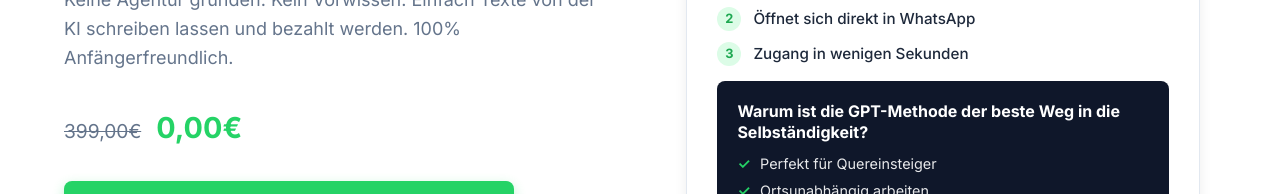
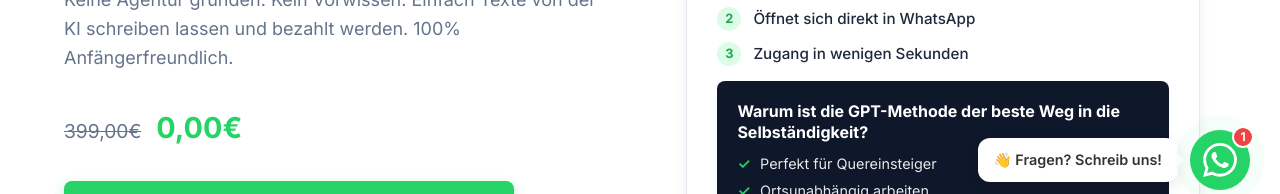
Before and after one commit to MarioS-wq/rs-consulting---coaching, a plain HTML site: page index.html in a window 1280 px wide. Shown: the part 580-774 px from the top of the page. Drawn offline with nearby package versions, Linux system fonts and the light colour scheme; a web font is replaced by a local one.

Commit message:
Update index.html

```diff
--- a/index.html
+++ b/index.html
@@ -221,7 +221,7 @@
         .highlight-box ul li::before { content: '✓'; color: var(--color-primary); font-weight: bold; }
 
         /* =========================================
-           6. MODULES, REVIEWS & NEW GRAPH STYLES
+           6. MODULES, REVIEWS & GRAPH
            ========================================= */
         .module-card {
             background: white; border: 1px solid var(--color-border);
@@ -254,50 +254,84 @@
             font-size: 0.8rem; flex-shrink: 0;
         }
 
-        /* --- NEW: GRAPH ANIMATION STYLES --- */
+        /* Graph Animation Styles */
         .graph-container {
-            background: white;
-            border-radius: var(--radius-xl);
-            padding: 30px;
-            box-shadow: var(--shadow-lg);
-            margin-bottom: 50px;
-            border: 1px solid var(--color-border);
+            background: white; border-radius: var(--radius-xl); padding: 30px;
+            box-shadow: var(--shadow-lg); margin-bottom: 50px; border: 1px solid var(--color-border);
         }
         .graph-svg { width: 100%; height: auto; display: block; }
 
-        /* Initial states for animation */
-        .graph-bar {
-            transform-box: fill-box;
-            transform-origin: bottom;
-            transform: scaleY(0);
-            transition: transform 0.8s cubic-bezier(0.4, 0, 0.2, 1);
-            opacity: 0.7;
-        }
+        .graph-bar { transform-box: fill-box; transform-origin: bottom; transform: scaleY(0); transition: transform 0.8s cubic-bezier(0.4, 0, 0.2, 1); opacity: 0.7; }
         .graph-bar:hover { opacity: 1; }
-
-        .graph-connector {
-            stroke-dasharray: 1000;
-            stroke-dashoffset: 1000;
-            transition: stroke-dashoffset 1.5s ease-in-out;
-        }
-        .graph-point {
-            opacity: 0;
-            transition: opacity 0.3s ease, transform 0.3s ease;
-            transform: scale(0);
-            transform-box: fill-box;
-            transform-origin: center;
-        }
+        .graph-connector { stroke-dasharray: 1000; stroke-dashoffset: 1000; transition: stroke-dashoffset 1.5s ease-in-out; }
+        .graph-point { opacity: 0; transition: opacity 0.3s ease, transform 0.3s ease; transform: scale(0); transform-box: fill-box; transform-origin: center; }
         .graph-label-step { opacity: 0; transition: opacity 0.5s ease; }
 
-        /* Animation triggers */
         .graph-animate-active .graph-bar.show { transform: scaleY(1); }
         .graph-animate-active .graph-connector.show { stroke-dashoffset: 0; }
         .graph-animate-active .graph-point.show { opacity: 1; transform: scale(1); }
         .graph-animate-active .graph-label-step.show { opacity: 1; }
 
+        /* =========================================
+           7. WHATSAPP CHAT WIDGET STYLES
+           ========================================= */
+        .whatsapp-widget {
+            position: fixed;
+            bottom: 30px;
+            right: 30px;
+            z-index: 1000;
+            display: flex;
+            align-items: center;
+            gap: 12px;
+            text-decoration: none;
+            cursor: pointer;
+        }
+
+        .whatsapp-icon-container {
+            width: 60px;
+            height: 60px;
+            background-color: #25D366;
+            border-radius: 50%;
+            box-shadow: 0 4px 12px rgba(0,0,0,0.2);
+            display: flex; align-items: center; justify-content: center;
+            position: relative;
+            transition: transform 0.3s ease;
+            animation: pulse-green 2s infinite;
+        }
+        .whatsapp-icon-container:hover { transform: scale(1.1); }
+        .whatsapp-icon-container svg { width: 34px; height: 34px; fill: white; }
+
+        .notification-badge {
+            position: absolute; top: -4px; right: -4px;
+            background-color: #EF4444; color: white;
+            font-size: 12px; font-weight: bold;
+            width: 22px; height: 22px; border-radius: 50%;
+            display: flex; align-items: center; justify-content: center;
+            border: 2px solid white;
+        }
+
+        .whatsapp-message-bubble {
+            background: white; padding: 10px 16px;
+            border-radius: 12px; box-shadow: 0 4px 15px rgba(0,0,0,0.1);
+            font-size: 0.9rem; font-weight: 600; color: #333;
+            position: relative; opacity: 0; transform: translateX(20px);
+            animation: slide-in 0.5s forwards 1s;
+            white-space: nowrap;
+        }
+        .whatsapp-message-bubble::after {
+            content: ''; position: absolute; right: -6px; top: 50%; transform: translateY(-50%);
+            border-top: 6px solid transparent; border-bottom: 6px solid transparent; border-left: 6px solid white;
+        }
+
+        @keyframes pulse-green {
+            0% { box-shadow: 0 0 0 0 rgba(37, 211, 102, 0.7); }
+            70% { box-shadow: 0 0 0 15px rgba(37, 211, 102, 0); }
+            100% { box-shadow: 0 0 0 0 rgba(37, 211, 102, 0); }
+        }
+        @keyframes slide-in { to { opacity: 1; transform: translateX(0); } }
 
         /* =========================================
-           7. RESPONSIVE
+           8. RESPONSIVE
            ========================================= */
         @media (max-width: 1024px) {
             .grid-2 { grid-template-columns: 1fr; gap: 50px; text-align: center; }
@@ -306,8 +340,7 @@
             .desktop-cta { width: 100%; max-width: 100%; display: flex; flex-direction: column; align-items: center; }
             .display-1 { font-size: 2.5rem; }
             .check-grid { grid-template-columns: 1fr; text-align: left;}
-            /* Change image container on smaller screens if needed, but aspect ratio handles it well */
-             .about-image-container { max-height: 400px; }
+            .about-image-container { max-height: 400px; }
         }
         @media (max-width: 768px) {
             .grid-3 { grid-template-columns: 1fr; }
@@ -316,15 +349,16 @@
             .mobile-sticky-bar { display: flex !important; }
             .hero { padding-top: 30px; }
             .module-card { margin-bottom: 15px; }
-             /* On mobile, maybe reduce max height of about image further */
             .about-image-container { max-height: 350px; }
-             .graph-container { padding: 15px; }
-             /* Hide Y-axis labels on very small screens to save space */
-             .graph-label-y { font-size: 10px; }
+            .graph-container { padding: 15px; }
+            .graph-label-y { font-size: 10px; }
+
+            /* Move widget up on mobile to avoid covering the sticky bar */
+            .whatsapp-widget { bottom: 90px; right: 20px; }
         }
 
         /* =========================================
-           8. UTILITIES
+           9. UTILITIES
            ========================================= */
         .top-bar {
             background: var(--color-bg-dark); color: white; text-align: center;
@@ -684,6 +718,16 @@
         </div>
     </footer>
 
+    <a href="https://wa.link/8bfvny" target="_blank" class="whatsapp-widget">
+        <div class="whatsapp-message-bubble">
+            👋 Fragen? Schreib uns!
+        </div>
+        <div class="whatsapp-icon-container">
+            <svg viewBox="0 0 24 24"><path d="M17.472 14.382c-.297-.149-1.758-.867-2.03-.967-.273-.099-.471-.148-.67.15-.197.297-.767.966-.94 1.164-.173.199-.347.223-.644.075-.297-.15-1.255-.463-2.39-1.475-.883-.788-1.48-1.761-1.653-2.059-.173-.297-.018-.458.13-.606.134-.133.298-.347.446-.52.149-.174.198-.298.298-.497.099-.198.05-.371-.025-.52-.075-.149-.669-1.612-.916-2.207-.242-.579-.487-.5-.669-.51-.173-.008-.371-.01-.57-.01-.198 0-.52.074-.792.372-.272.297-1.04 1.016-1.04 2.479 0 1.462 1.065 2.875 1.213 3.074.149.198 2.096 3.2 5.077 4.487.709.306 1.262.489 1.694.625.712.227 1.36.195 1.871.118.571-.085 1.758-.719 2.006-1.413.248-.694.248-1.289.173-1.413-.074-.124-.272-.198-.57-.347m-5.421 7.403h-.004a9.87 9.87 0 01-5.031-1.378l-.361-.214-3.741.982.998-3.648-.235-.374a9.86 9.86 0 01-1.51-5.26c.001-5.45 4.436-9.884 9.888-9.884 2.64 0 5.122 1.03 6.988 2.898a9.825 9.825 0 012.893 6.994c-.003 5.45-4.437 9.884-9.885 9.884m8.413-18.297A11.815 11.815 0 0012.05 0C5.495 0 .16 5.335.157 11.892c0 2.096.547 4.142 1.588 5.945L.057 24l6.305-1.654a11.882 11.882 0 005.683 1.448h.005c6.554 0 11.89-5.335 11.893-11.893a11.821 11.821 0 00-3.48-8.413Z"/></svg>
+            <span class="notification-badge">1</span>
+        </div>
+    </a>
+
     <div class="mobile-sticky-bar">
         <div style="display: flex; flex-direction: column;">
             <span style="text-decoration: line-through; color: #999; font-size: 0.75rem;">399€</span>
@@ -720,7 +764,7 @@
                     if (entry.isIntersecting) {
                         graphContainer.classList.add('graph-animate-active');
 
-                        // Sequence animation elements showing up
+                        // Sequence animation
                         setTimeout(() => { document.getElementById('bar1').classList.add('show'); document.getElementById('point1').classList.add('show'); }, 500);
                         setTimeout(() => { document.getElementById('bar2').classList.add('show'); document.getElementById('point2').classList.add('show'); }, 1300);
                         setTimeout(() => { document.getElementById('bar3').classList.add('show'); document.getElementById('point3').classList.add('show'); }, 2100);
@@ -729,7 +773,7 @@
                             document.querySelectorAll('.graph-label-step').forEach(el => el.classList.add('show'));
                         }, 3000);
 
-                        observer.unobserve(entry.target); // Animate only once
+                        observer.unobserve(entry.target);
                     }
                 });
             }, { threshold: 0.3 });
```
